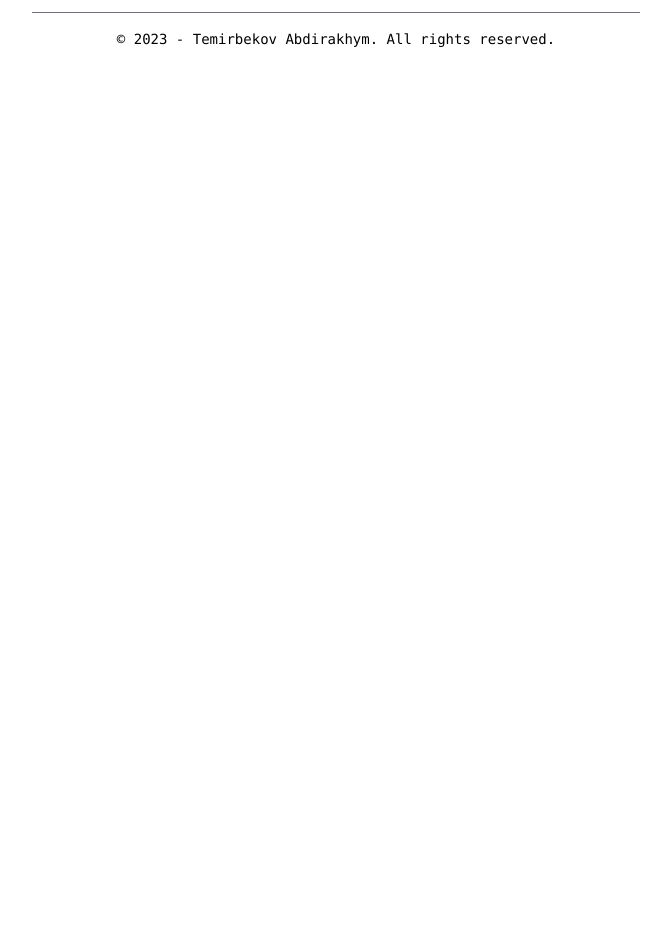
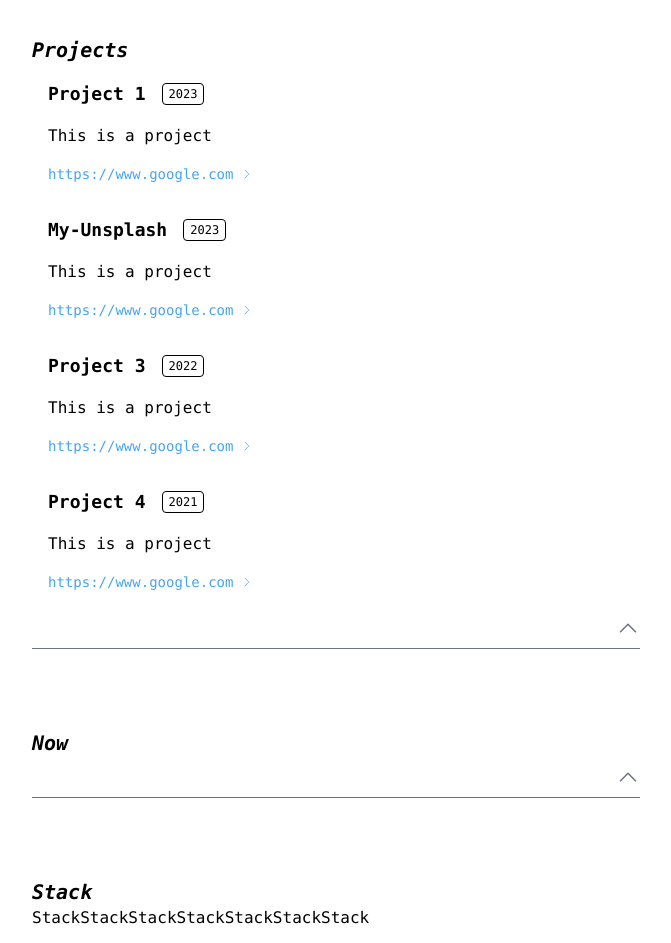
Before and after one commit to unstoppab1e/web-portfolio, a Next.js app: page / in a window 1280 px wide. Shown: the part 620-1563 px from the top of the page, without its empty margins (304-975 px from the left). Before the commit the page ends 800 px from the top, so only its background shows below. Built offline with nearby package versions, Linux system fonts and the light colour scheme.

Commit message:
feat: scroll down and up

```diff
--- a/src/app/page.tsx
+++ b/src/app/page.tsx
@@ -1,9 +1,13 @@
 "use client";
 import BreakLines from "@/components/BreakLines";
+import Contact from "@/components/Contact";
 import Description from "@/components/Description";
 import Footer from "@/components/Footer";
 import Navbar from "@/components/Navbar";
+import Now from "@/components/Now";
 import Overview from "@/components/Overview";
+import Projects from "@/components/Projects";
+import Stack from "@/components/Stack";
 import { DM_Mono } from "next/font/google";
 
 const mono = DM_Mono({
@@ -20,6 +24,13 @@ export default function Home() {
       <div className={`${mono.variable} dark:bg-[#111215] dark:text-[#A1A1AA] h-full selection:bg-gray-50 dark:selection:bg-gray-800`}>
         <Description />
         <Overview />
+        <Projects />
+        <BreakLines />
+        <Now />
+        <BreakLines />
+        <Stack />
+        <BreakLines />
+        <Contact />
         <BreakLines />
       </div>
       <Footer />
--- a/src/components/BreakLines.tsx
+++ b/src/components/BreakLines.tsx
@@ -1,8 +1,14 @@
 const BreakLines = () => {
+  function scrollToTop() {
+    window.scrollTo({
+      top: 0,
+      behavior: 'smooth'
+    });
+  }
   return (
     <div className='contents'>
         <div className="relative border-b border-solid border-gray-500 border-opacity-100 w-full">
-            <a href="/" className="flex justify-end text-center text-gray-500 py-2 text-sm font-medium hover:text-gray-600 transition duration-300">
+            <a onClick={scrollToTop} className="flex justify-end text-center text-gray-500 py-2 text-sm font-medium hover:text-gray-600 transition duration-300 cursor-pointer">
                 <svg xmlns="http://www.w3.org/2000/svg" fill="none" viewBox="0 0 24 24" strokeWidth={1.5} stroke="currentColor" className="w-6 h-6">
                     <path strokeLinecap="round" strokeLinejoin="round" d="M4.5 15.75l7.5-7.5 7.5 7.5" />
                 </svg>
--- /dev/null
+++ b/src/components/Contact.tsx
@@ -0,0 +1,10 @@
+export default function Contact() {
+  return (
+    <div className="pt-16">
+      <h3 className='font-interbold font-black italic text-xl text-black dark:text-white pt-4'>
+        Contact
+      </h3>
+    </div>
+
+  )
+}
--- a/src/components/Description.tsx
+++ b/src/components/Description.tsx
@@ -1,11 +1,38 @@
 const Description = () => {
+  function scrollDown() {
+    const section = document.getElementById('stack');
+    if(section){
+      window.scrollTo({
+        top: section.offsetTop,
+        behavior: 'smooth'
+      });
+    }
+  }
+  function scrollProject() {
+    const section = document.getElementById('projects');
+    if(section){
+      window.scrollTo({
+        top: section.offsetTop,
+        behavior: 'smooth'
+      });
+    }
+  }
+  function scrollNow() {
+    const section = document.getElementById('now');
+    if(section){
+      window.scrollTo({
+        top: section.offsetTop,
+        behavior: 'smooth'
+      });
+    }
+  }
   return (
     <div className='flex-row text-base font-normal tracking-normal leading-loose mb-5 text-left'>
       <p className='mt-3'>
         Front-end developer
       </p>
       <p className='font-normal tracking-normal leading-loose mb-3 mt-5 text-left'>
-        I design and build website templates so you can launch your website in minutes. Check out my latest <a href='./#project' className='underline'>projects</a>, <a href='./templates' className='underline'>templates</a> and what I’m up to right <a href='./#now' className='underline'>now</a>.
+        I design and build website templates so you can launch your website in minutes. Check out my latest <a onClick={scrollProject} className='underline'>projects</a>, <a onClick={scrollDown} className='underline'>stacks</a> and what I’m up to right <a onClick={scrollNow} className='underline'>now</a>.
       </p>
       <div className='flex gap-16'>
         <div className='flex items-center justify-center gap-2 min-h-min min-w-min overflow-hidden p-0 relative'>
--- a/src/components/Navbar.tsx
+++ b/src/components/Navbar.tsx
@@ -3,7 +3,7 @@ import DarkModeButton from "./DarkModeButton";
 
 export default function Navbar() {
   return (
-    <div className='max-w-2xl pt-10'>
+    <div id='top' className='max-w-2xl pt-10'>
       <div className='flex justify-between h-16'>
         <div className='flex justify-between w-full'>
           <div className='flex items-center'>
--- /dev/null
+++ b/src/components/Now.tsx
@@ -0,0 +1,9 @@
+export default function Now() {
+  return (
+    <div id='now' className="pt-16">
+      <h3 className='font-interbold font-black italic text-xl text-black dark:text-white pt-4'>
+        Now
+      </h3>
+    </div>
+  )
+}
--- /dev/null
+++ b/src/components/Projects.tsx
@@ -0,0 +1,72 @@
+import React from 'react'
+import BreakLines from './BreakLines';
+
+const Projects = () => {
+
+    const projects = [
+        {
+            name: 'Project 1',
+            year: '2023',
+            description: 'This is a project',
+            link: 'https://www.google.com'
+        },
+        {
+            name: 'My-Unsplash',
+            year: '2023',
+            description: 'This is a project',
+            link: 'https://www.google.com'
+        },
+        {
+            name: 'Project 3',
+            year: '2022',
+            description: 'This is a project',
+            link: 'https://www.google.com'
+        },
+        {
+            name: 'Project 4',
+            year: '2021',
+            description: 'This is a project',
+            link: 'https://www.google.com'
+        },
+    ];
+
+  return (
+    <><div id='projects' className='pt-12'>
+          <div>
+              <h3 className='font-interbold font-black italic text-xl text-black dark:text-white pt-4'>
+                  Projects
+              </h3>
+          </div>
+          {projects?.map((project, index) => {
+              return (
+                  <>
+                      <div key={index} className='flex flex-col gap-4 p-4'>
+                          <div className='flex justify-start gap-4 items-center'>
+                              <div>
+                                  <h4 className='text-lg font-inter font-bold dark:text-white'>{project.name}</h4>
+                              </div>
+                              <div className='py-0.5 px-1.5 border dark:py-0.5 dark:px-1.5 dark:border-gray-500 border-black hover:bg-gray-100 cursor-pointer dark:bg-gray-500 rounded'>
+                                  <p className='text-xs font-normal dark:text-white text '>{project.year}</p>
+                              </div>
+                          </div>
+                          <div>{project.description}</div>
+                          <div className='text-sm font-mono text-[#46a4f6]'>
+                              <a href={project.link} className='flex items-center gap-2'>
+                                  {project.link}
+                                  <svg xmlns="http://www.w3.org/2000/svg" fill="none" viewBox="0 0 24 24" strokeWidth={1.5} stroke="currentColor" className="w-3 h-3">
+                                      <path strokeLinecap="round" strokeLinejoin="round" d="M8.25 4.5l7.5 7.5-7.5 7.5" />
+                                  </svg>
+                              </a>
+                          </div>
+                      </div>
+                  </>
+              );
+          })}
+
+
+
+      </div></>
+  )
+}
+
+export default Projects;
--- /dev/null
+++ b/src/components/Stack.tsx
@@ -0,0 +1,18 @@
+export default function Stack() {
+  return (
+    <div id="stack" className="pt-16">
+      <h3 className='font-interbold font-black italic text-xl text-black dark:text-white pt-4'>
+        Stack
+      </h3>
+      <div className="flex column-2">
+        <div>Stack</div>
+        <div>Stack</div>
+        <div>Stack</div>
+        <div>Stack</div>
+        <div>Stack</div>
+        <div>Stack</div>
+        <div>Stack</div>
+      </div>
+    </div>
+  )
+}
```
